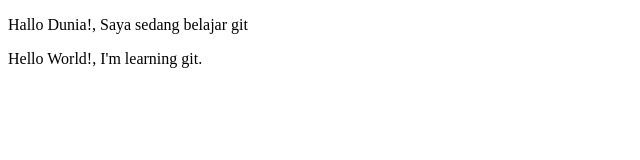
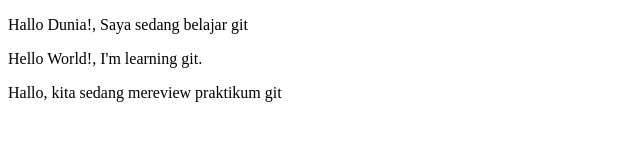
Before and after one commit to d3vk/Project-01, a plain HTML site: page index.html in a window 1280 px wide. Shown: the whole page, without its empty margins (0-640 px from the left). Drawn offline with Linux system fonts and the light colour scheme.

Commit message:
Merevisi semua file

```diff
--- a/index.html
+++ b/index.html
@@ -11,6 +11,7 @@
 <body>
     <p>Hallo Dunia!, Saya sedang belajar git</p>
     <p>Hello World!, I'm learning git.</p>
+    <p>Hallo, kita sedang mereview praktikum git</p>
 </body>
 
 </html>
```
Also changed, not shown: login.html (+1 -0 lines), 1 other file.
